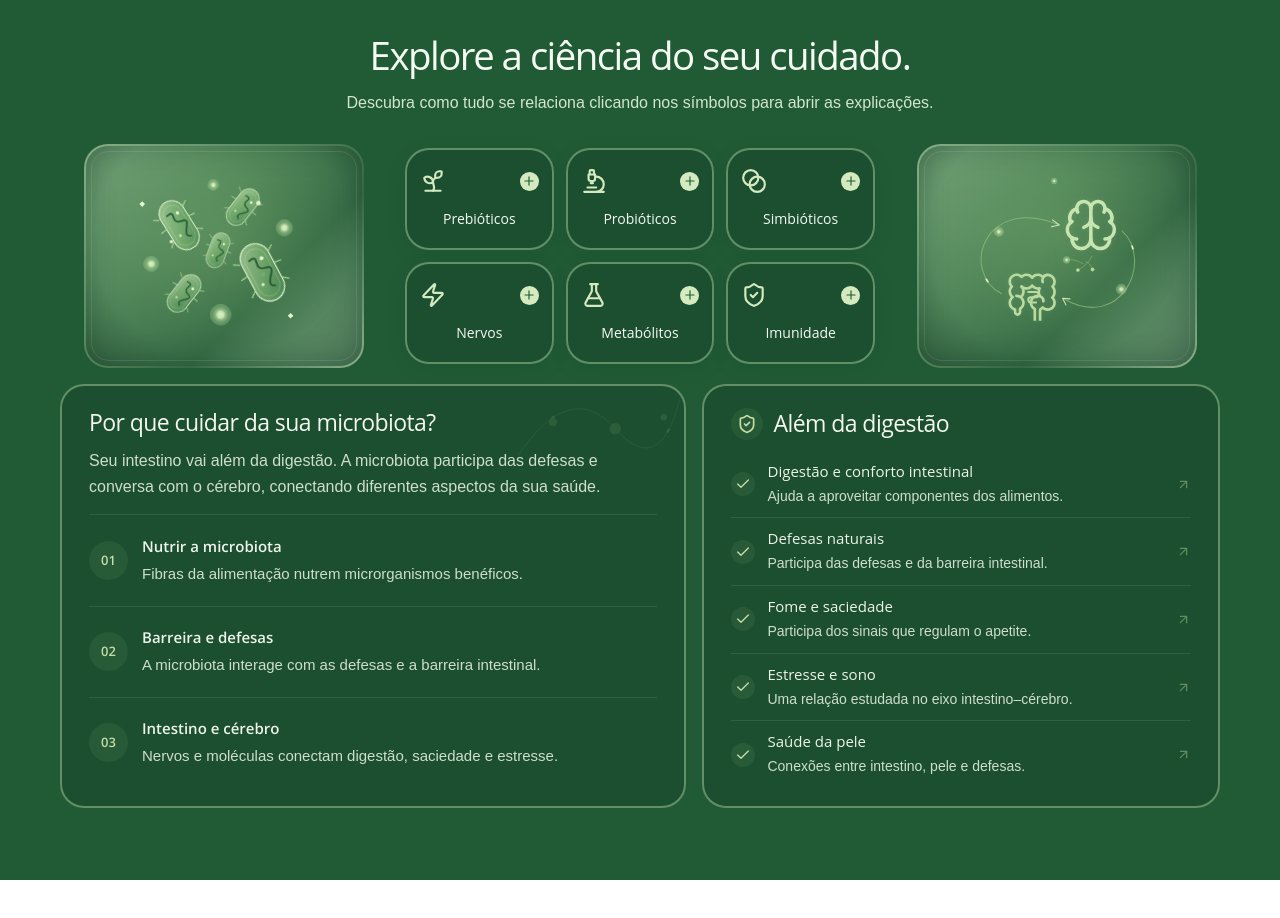
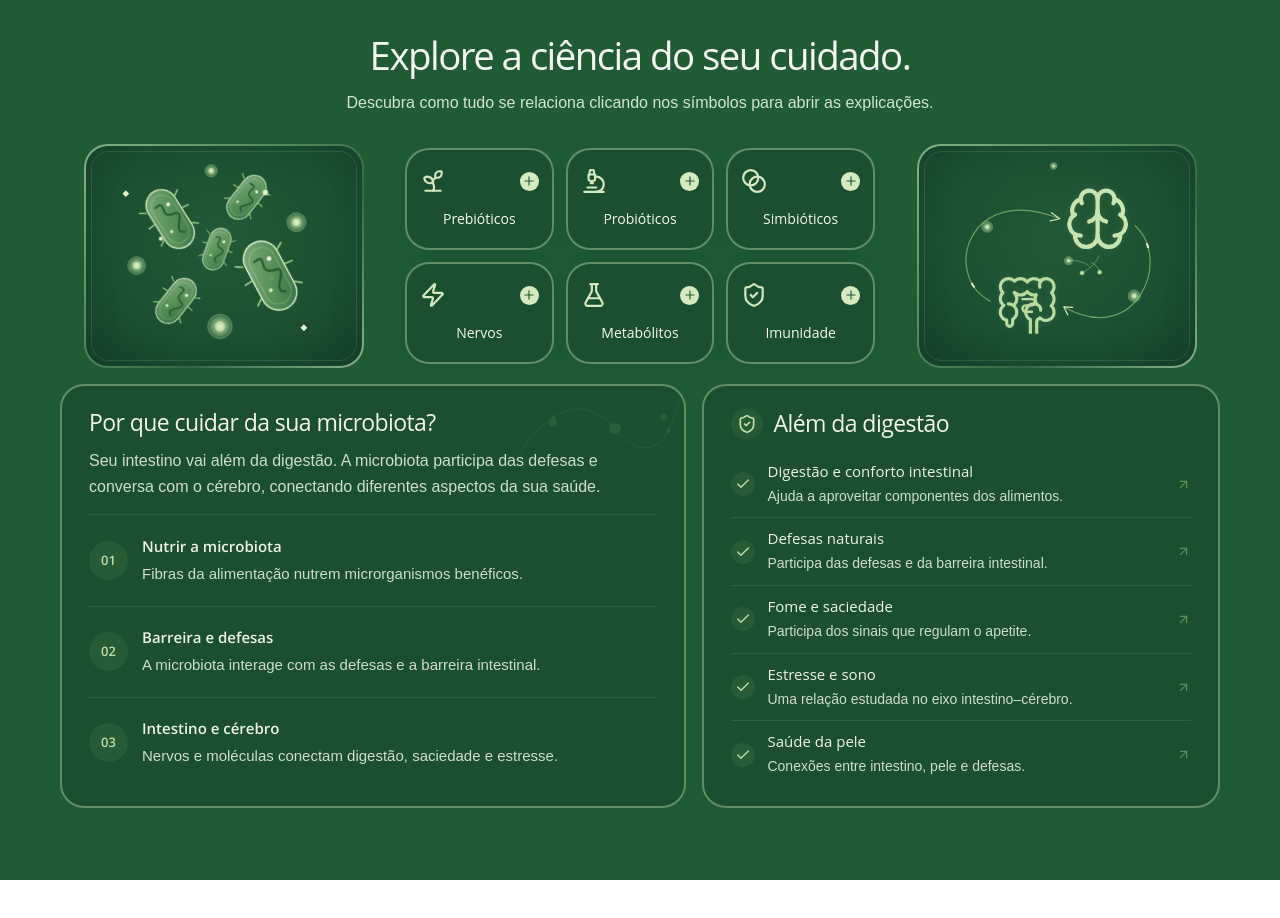
Before and after one commit to marketingsovida-star/dalflore, a React (Vite) app: page / in a window 1280 px wide. Shown: the part 840-1758 px from the top of the page. Built offline with nearby package versions, Linux system fonts and the light colour scheme; a web font is replaced by a local one.

Commit message:
Darken science frames and enlarge illustrations without ripple effects

```diff
--- a/src/ScienceSurface.tsx
+++ b/src/ScienceSurface.tsx
@@ -1,32 +1,21 @@
-import { useRef, useState, type PointerEvent, type ReactNode } from "react";
+import { type PointerEvent, type ReactNode } from "react";
 
-/** A shared glass-like frame: pointer movement gently displaces its contents. */
+/** A quiet, shared frame with gentle pointer-driven depth. */
 export function ScienceSurface({ className, scene, children }: { className: string; scene: ReactNode; children: ReactNode }) {
-  const [wave, setWave] = useState<{ x: number; y: number; id: number } | null>(null);
-  const previous = useRef({ x: 0, y: 0, time: 0, id: 0 });
-  const move = (event: PointerEvent<HTMLDivElement>, entering = false) => {
+  const move = (event: PointerEvent<HTMLDivElement>) => {
     if (event.pointerType !== "mouse" || window.matchMedia("(prefers-reduced-motion: reduce)").matches) return;
     const element = event.currentTarget;
     const rect = element.getBoundingClientRect();
     const x = event.clientX - rect.left, y = event.clientY - rect.top;
-    element.style.setProperty("--water-x", ((x / rect.width - .5) * 6) + "px");
-    element.style.setProperty("--water-y", ((y / rect.height - .5) * 6) + "px");
-    element.style.setProperty("--light-x", (x / rect.width * 100) + "%");
-    element.style.setProperty("--light-y", (y / rect.height * 100) + "%");
-    const now = performance.now();
-    if (entering || (now - previous.current.time > 650 && Math.hypot(x - previous.current.x, y - previous.current.y) > 24)) {
-      const id = previous.current.id + 1;
-      previous.current = { x, y, time: now, id };
-      setWave({ x, y, id });
-    }
+    element.style.setProperty("--scene-x", ((x / rect.width - .5) * 6) + "px");
+    element.style.setProperty("--scene-y", ((y / rect.height - .5) * 6) + "px");
   };
   const leave = (event: PointerEvent<HTMLDivElement>) => {
-    event.currentTarget.style.setProperty("--water-x", "0px");
-    event.currentTarget.style.setProperty("--water-y", "0px");
+    event.currentTarget.style.setProperty("--scene-x", "0px");
+    event.currentTarget.style.setProperty("--scene-y", "0px");
   };
-  return <div className={"sx-art " + className} onPointerEnter={event => move(event, true)} onPointerMove={move} onPointerLeave={leave}>
-    <div className="sx-water-scene">{scene}</div>
-    {wave && <span key={wave.id} className="sx-water-ripple" style={{ left: wave.x, top: wave.y }} aria-hidden="true"><i/><i/></span>}
+  return <div className={"sx-art " + className} onPointerEnter={move} onPointerMove={move} onPointerLeave={leave}>
+    <div className="sx-illustration-scene">{scene}</div>
     <div className="sx-art-controls">{children}</div>
   </div>;
 }
--- a/src/science.css
+++ b/src/science.css
@@ -7,26 +7,20 @@
 .df-home .sx-heading p { margin:12px 0 0; color:#d3e5d0; font:16px/1.6 Arial,sans-serif; }
 .sx-maps { display:grid; grid-template-columns:minmax(0,1fr) minmax(420px,470px) minmax(0,1fr); gap:18px; align-items:center; margin-top:28px; }
 .sx-map { margin:0; min-width:0; scroll-margin-top:90px; }
-.sx-art { position:relative; width:100%; max-width:280px; --art-height:224px; height:var(--art-height); margin:auto; isolation:isolate; overflow:hidden; border:2px solid transparent; border-radius:var(--card-radius,24px); background:radial-gradient(ellipse at 50% 42%,#689e627a,#34774738 66%,#173e298c) padding-box,linear-gradient(135deg,#c4e2b6a0,#accf9b66 38%,#426e4caa 65%,#ddf2ce91) border-box; box-shadow:inset 0 0 28px #123c2959; }
+.sx-art { position:relative; width:100%; max-width:280px; --art-height:224px; height:var(--art-height); margin:auto; isolation:isolate; overflow:hidden; border:2px solid transparent; border-radius:var(--card-radius,24px); background:radial-gradient(ellipse at 50% 42%,#245936,#1b4f30 62%,#173f2a) padding-box,linear-gradient(135deg,#c4e2b6a0,#accf9b66 38%,#426e4caa 65%,#ddf2ce91) border-box; box-shadow:inset 0 0 28px #123c2959; }
 .sx-art::before { content:""; position:absolute; inset:5px; border:1px solid #d3ebc71f; border-radius:18px; pointer-events:none; }
-.sx-art::after { content:""; position:absolute; inset:0; background:radial-gradient(circle 85px at var(--light-x,50%) var(--light-y,45%),#d9efb612,transparent); opacity:0; transition:opacity .7s; pointer-events:none; }
-.sx-art-controls { position:absolute; top:50%; left:50%; width:min(100%,calc(var(--art-height) - 4px)); aspect-ratio:1; transform:translate(-50%,-50%); pointer-events:none; }
+.sx-art-controls { position:absolute; top:50%; left:50%; width:min(100%,calc(var(--art-height) - 4px)); aspect-ratio:1; transform:translate(-50%,-50%) scale(1.2); pointer-events:none; }
 .sx-art-controls > button { pointer-events:auto; }
-.sx-water-scene { position:absolute; inset:0; pointer-events:none; transform:translate(var(--water-x,0px),var(--water-y,0px)); transition:transform .8s cubic-bezier(.22,1,.36,1); }
-.sx-water-scene > svg { display:block; width:100%; height:100%; pointer-events:none; transition:transform .65s cubic-bezier(.22,1,.36,1); }
+.sx-illustration-scene { position:absolute; inset:0; pointer-events:none; transform:translate(var(--scene-x,0px),var(--scene-y,0px)) scale(1.2); transition:transform .8s cubic-bezier(.22,1,.36,1); }
+.sx-illustration-scene > svg { display:block; width:100%; height:100%; pointer-events:none; transition:transform .65s cubic-bezier(.22,1,.36,1); }
 .sx-organ-drawing { transform-box:fill-box; transform-origin:center; transition:transform .65s cubic-bezier(.22,1,.36,1),filter .65s; }
-.sx-water-ripple { position:absolute; width:0; height:0; pointer-events:none; z-index:2; }
-.sx-water-ripple i { position:absolute; left:-22px; top:-22px; width:44px; height:44px; border:1px solid #d9efbc5c; border-radius:50%; opacity:0; animation:sx-water-ring 1.7s ease-out both; }
-.sx-water-ripple i+i { animation-delay:.17s; border-color:#9dce8c45; }
-@keyframes sx-water-ring { 0%{transform:scale(.25);opacity:0}15%{opacity:.55}100%{transform:scale(4.5);opacity:0} }
 @media(hover:hover) and (pointer:fine){
- .sx-art:hover::after{opacity:1}
  .sx-topic-card:hover .sx-point-icon{transform:scale(1.1)}
- .sx-art:has(.sx-cell-target:hover) .sj-micrograph{transform:scale(1.035)}
- .sx-art:has(.sx-brain:hover) .sx-brain-drawing,.sx-art:has(.sx-intestine:hover) .sx-intestine-drawing{transform:scale(1.08);filter:drop-shadow(0 0 7px #d8efb559)}
+ .sx-art:has(.sx-cell-target:hover) .sj-micrograph{transform:translateY(-3px) scale(1.035)}
+ .sx-art:has(.sx-brain:hover) .sx-brain-drawing,.sx-art:has(.sx-intestine:hover) .sx-intestine-drawing{transform:translateY(-4px) scale(1.08);filter:drop-shadow(0 0 7px #d8efb559)}
 }
-.sx-art:has(.sx-cell-target:focus-visible) .sj-micrograph{transform:scale(1.035)}
-.sx-art:has(.sx-brain:focus-visible) .sx-brain-drawing,.sx-art:has(.sx-intestine:focus-visible) .sx-intestine-drawing{transform:scale(1.08)}
+.sx-art:has(.sx-cell-target:focus-visible) .sj-micrograph{transform:translateY(-3px) scale(1.035)}
+.sx-art:has(.sx-brain:focus-visible) .sx-brain-drawing,.sx-art:has(.sx-intestine:focus-visible) .sx-intestine-drawing{transform:translateY(-4px) scale(1.08)}
 
 .sx-topics { display:grid; grid-template-columns:repeat(3,minmax(0,1fr)); grid-template-rows:repeat(2,1fr); gap:12px; min-width:0; }
 .sx-point { display:grid; grid-template-columns:1fr auto; align-items:center; gap:8px; min-width:0; min-height:102px; padding:15px 13px; background:#1b4f30ed; color:#f5faf2; border:1px solid #accf9b80; border-radius:var(--radius); font:500 14px/1.4 'Open Sans',Arial,sans-serif; box-shadow:0 5px 18px #123b2922; transition:background .4s,border-color .4s,box-shadow .4s,translate .4s; }
@@ -92,4 +86,4 @@
 @media(max-width:760px){.df-science-block{padding:calc(32px + 4svh) 0;gap:20px}}
 
 @media(min-width:761px) and (max-width:1000px){.sx-art{--art-height:188px}}
-@media(prefers-reduced-motion:reduce){.sx-water-ripple{display:none}.sx-water-scene{transform:none!important}.sx-art .sx-water-scene > svg,.sx-art .sx-organ-drawing{transform:none!important}}
+@media(prefers-reduced-motion:reduce){.sx-illustration-scene{transform:scale(1.2)!important}.sx-art .sx-illustration-scene > svg,.sx-art .sx-organ-drawing{transform:none!important}}
```
Also changed, not shown: 1 other file (tests, documents, lock files or other folders).
